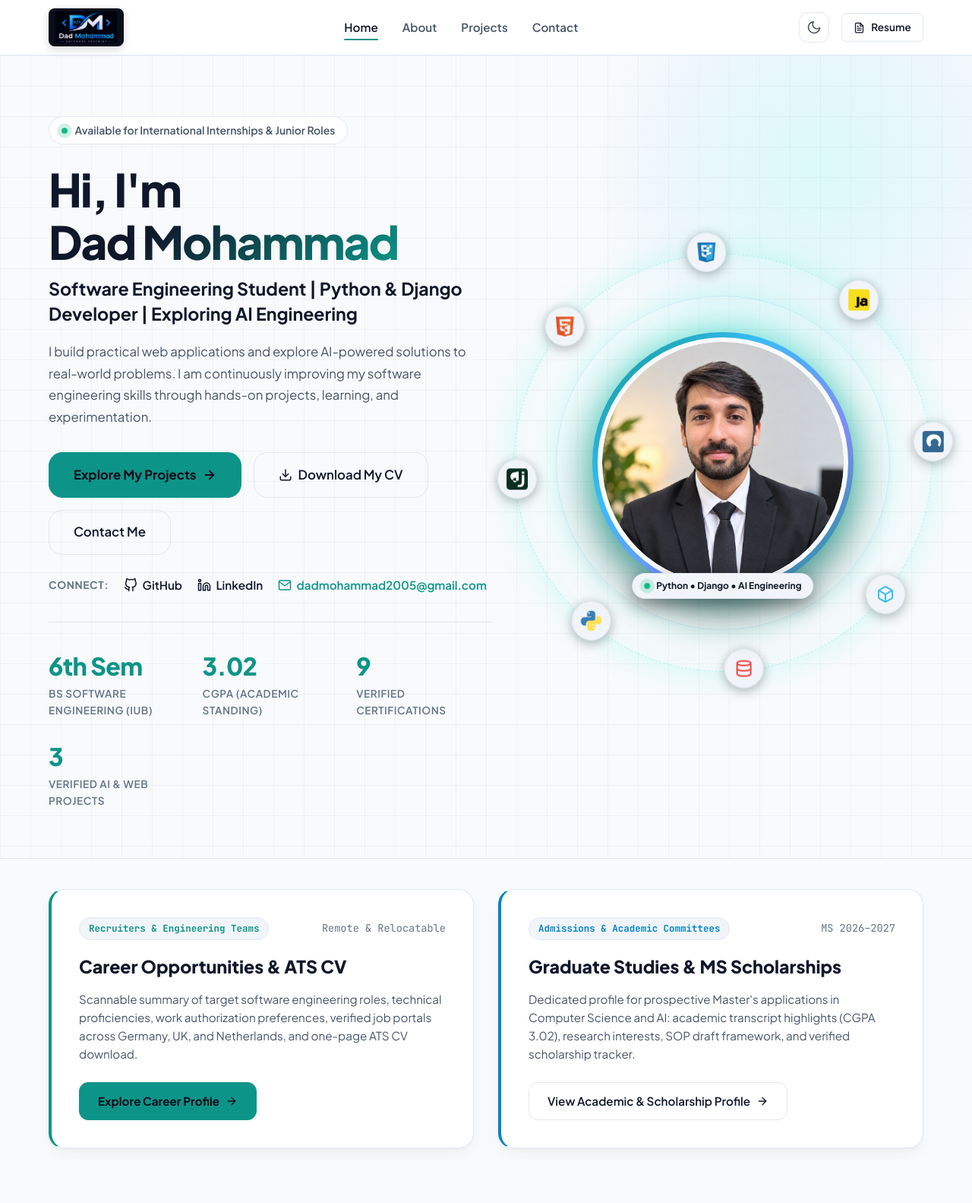
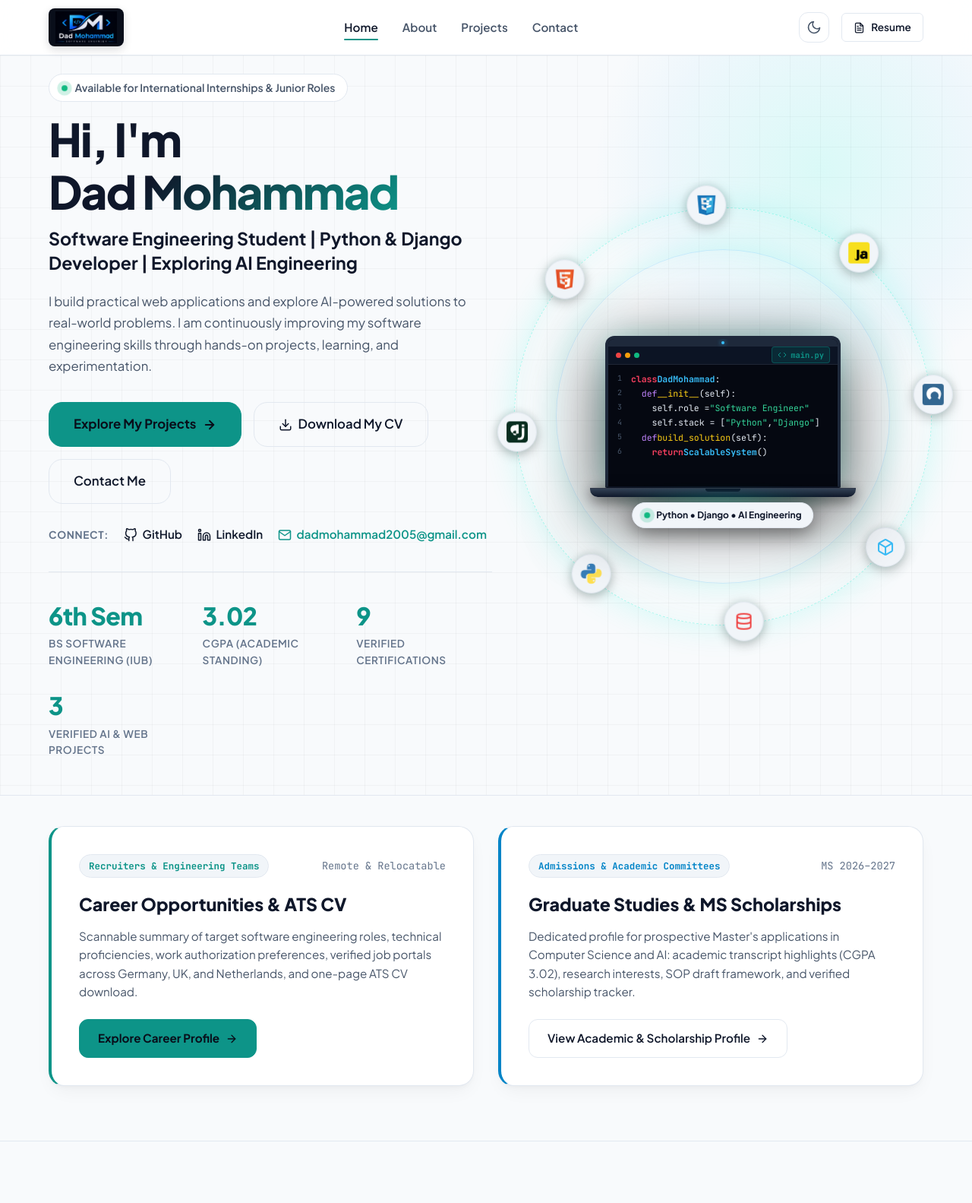
Before and after one commit to dadmohammad2005-spec/My_portfolio, a Django app: page / in a window 1280 px wide. Shown: the top 1583 px of the page at 76% size. Run offline with Django 5.2, Linux system fonts and the light colour scheme; data comes from the database, SQL or seed files in the repository; parts of the project's set-up code (start-up, migrations or seed data) failed here and were passed over.

Commit message:
feat(hero): decrease navbar distance and replace profile picture with sleek coding laptop in tech orbit

```diff
--- a/static/css/styles.css
+++ b/static/css/styles.css
@@ -475,7 +475,7 @@ button, input, textarea, select {
    HERO SECTION
    ========================================================================== */
 .hero-section {
-  padding: 5rem 0 4rem;
+  padding: 1.5rem 0 3rem;
   position: relative;
   overflow: hidden;
 }
@@ -681,79 +681,187 @@ button, input, textarea, select {
   border: 1px solid rgba(56, 189, 248, 0.22);
 }
 
-/* Central Avatar Wrapper (Fixed, stable, never rotating) - Large & Commanding */
-.hero-avatar-orbit-center {
+/* ==========================================================================
+   CENTRAL TECH WORKSTATION (Coding Laptop in Orbit)
+   ========================================================================== */
+.hero-laptop-center {
   position: relative;
-  width: 330px;
-  height: 330px;
+  width: 360px;
+  height: 250px;
+  z-index: 5;
+  display: flex;
+  flex-direction: column;
+  align-items: center;
+  justify-content: center;
+}
+
+.laptop-chassis {
+  position: relative;
+  width: 340px;
+  display: flex;
+  flex-direction: column;
+  align-items: center;
+  filter: drop-shadow(0 20px 45px rgba(0, 0, 0, 0.75));
+  transition: transform var(--transition-normal);
+}
+
+.hero-laptop-center:hover .laptop-chassis {
+  transform: translateY(-4px) scale(1.02);
+}
+
+/* Laptop Screen / Display */
+.laptop-screen {
+  width: 310px;
+  height: 200px;
+  background: #060913;
+  border: 4px solid #1e293b;
+  border-bottom: 2px solid #0f172a;
+  border-radius: 12px 12px 2px 2px;
+  overflow: hidden;
+  box-shadow: 0 0 35px rgba(0, 245, 212, 0.18), inset 0 0 20px rgba(0, 0, 0, 0.8);
+  display: flex;
+  flex-direction: column;
+}
+
+.laptop-bezel-top {
+  height: 10px;
+  background: #1e293b;
+  display: flex;
+  align-items: center;
+  justify-content: center;
+}
+
+.laptop-camera {
+  width: 4px;
+  height: 4px;
   border-radius: 50%;
-  z-index: 5;
-  display: flex;
-  align-items: center;
+  background: #38bdf8;
+  box-shadow: 0 0 6px #38bdf8;
+}
+
+/* IDE Code Window */
+.laptop-ide {
+  flex: 1;
+  background: #050811;
+  display: flex;
+  flex-direction: column;
+  overflow: hidden;
+  font-family: var(--font-mono);
+}
+
+.laptop-ide-header {
+  height: 24px;
+  background: #0c1424;
+  border-bottom: 1px solid rgba(255, 255, 255, 0.08);
+  display: flex;
+  align-items: center;
+  justify-content: space-between;
+  padding: 0 10px;
+}
+
+.laptop-ide-dots {
+  display: flex;
+  gap: 5px;
+}
+
+.laptop-ide-dots .dot {
+  width: 7px;
+  height: 7px;
+  border-radius: 50%;
+}
+.laptop-ide-dots .dot-red { background: #ef4444; }
+.laptop-ide-dots .dot-yellow { background: #f59e0b; }
+.laptop-ide-dots .dot-green { background: #10b981; }
+
+.laptop-ide-tab {
+  display: inline-flex;
+  align-items: center;
+  gap: 5px;
+  font-size: 0.65rem;
+  color: var(--accent-teal);
+  background: rgba(0, 245, 212, 0.1);
+  padding: 2px 7px;
+  border-radius: 4px;
+  border: 1px solid rgba(0, 245, 212, 0.2);
+  font-weight: 600;
+}
+
+/* IDE Code Body */
+.laptop-ide-body {
+  padding: 10px 12px;
+  font-size: 0.72rem;
+  line-height: 1.5;
+  color: #e2e8f0;
+  display: flex;
+  flex-direction: column;
+  gap: 2px;
+}
+
+.code-line {
+  display: flex;
+  align-items: center;
+  white-space: nowrap;
+}
+
+.line-num {
+  width: 18px;
+  color: #475569;
+  font-size: 0.62rem;
+  user-select: none;
+}
+
+.token-kw { color: #f43f5e; font-weight: 600; }
+.token-class { color: #38bdf8; font-weight: 700; }
+.token-fn { color: #c084fc; }
+.token-fn-name { color: #facc15; }
+.token-str { color: #34d399; }
+
+.code-cursor {
+  color: var(--accent-teal);
+  font-weight: 900;
+  animation: cursor-blink 1s step-end infinite;
+  margin-left: 2px;
+}
+
+@keyframes cursor-blink {
+  0%, 100% { opacity: 1; }
+  50% { opacity: 0; }
+}
+
+/* Laptop Keyboard Base */
+.laptop-base {
+  width: 350px;
+  height: 12px;
+  background: linear-gradient(180deg, #334155 0%, #1e293b 60%, #0f172a 100%);
+  border-radius: 0 0 10px 10px;
+  border-top: 1px solid rgba(255, 255, 255, 0.15);
+  box-shadow: 0 4px 18px rgba(0, 0, 0, 0.6);
+  position: relative;
+  display: flex;
   justify-content: center;
-  box-shadow: 0 25px 60px rgba(0, 0, 0, 0.65);
-}
-
-/* Glowing Border Frame */
-.avatar-spinning-border {
+}
+
+.laptop-notch {
+  width: 46px;
+  height: 4px;
+  background: #0f172a;
+  border-radius: 0 0 4px 4px;
+}
+
+.laptop-glow {
   position: absolute;
-  inset: -7px;
-  border-radius: 50%;
-  background: linear-gradient(
-    135deg,
-    var(--accent-teal),
-    #38bdf8,
-    #818cf8,
-    var(--accent-teal)
-  );
-  z-index: 1;
-  filter: drop-shadow(0 0 28px rgba(0, 245, 212, 0.6));
-}
-
-/* The Avatar Image Inner (Fixed, stationary, upright) */
-.avatar-image-inner {
-  position: relative;
-  width: 100%;
-  height: 100%;
-  border-radius: 50%;
-  overflow: hidden;
-  z-index: 2;
-  background: var(--bg-surface);
-  border: 6px solid var(--bg-body);
-  box-shadow: inset 0 0 25px rgba(0, 0, 0, 0.6);
-}
-
-.hero-avatar-circle {
-  width: 100%;
-  height: 100%;
-  object-fit: cover;
-  object-position: top center;
-  display: block;
-  border-radius: 50%;
-  transition: transform 0.4s ease;
-}
-
-.hero-avatar-orbit-center:hover .hero-avatar-circle {
-  transform: scale(1.04);
-}
-
-.hero-avatar-circle-placeholder {
-  width: 100%;
-  height: 100%;
-  display: flex;
-  flex-direction: column;
-  align-items: center;
-  justify-content: center;
-  background: linear-gradient(135deg, #0f172a, #1e293b);
-  border-radius: 50%;
-  text-align: center;
-  padding: 1rem;
+  bottom: -15px;
+  width: 300px;
+  height: 20px;
+  background: radial-gradient(ellipse at center, rgba(0, 245, 212, 0.4) 0%, transparent 70%);
+  filter: blur(8px);
+  pointer-events: none;
 }
 
 /* Floating Status Pill anchored below avatar */
 .hero-orbit-badge {
   position: absolute;
-  bottom: -14px;
+  bottom: -22px;
   left: 50%;
   transform: translateX(-50%);
   background: var(--bg-surface-elevated);
--- a/templates/home.html
+++ b/templates/home.html
@@ -16,7 +16,7 @@
       <!-- Left Column: Copy & Actions -->
       <div>
         <!-- Availability Indicator -->
-        <div class="hero-badge">
+        <div class="hero-badge" style="margin-bottom: 0.85rem;">
           <span class="pulse-dot"></span>
           <span>{{ site_settings.hero_badge_text|default:"Available for International Internships & Junior Roles" }}</span>
         </div>
@@ -118,19 +118,48 @@
         <div class="orbit-boundary-track"></div>
         <div class="orbit-boundary-track inner"></div>
 
-        <!-- Central Avatar: FIXED (Stationary Image, Never Rotates) -->
-        <div class="hero-avatar-orbit-center">
-          <div class="avatar-spinning-border"></div>
-          <div class="avatar-image-inner">
-            {% if site_settings.profile_photo %}
-              <img src="{{ site_settings.profile_photo.url }}" alt="{{ site_settings.name }}" class="hero-avatar-circle">
-            {% else %}
-              <div class="hero-avatar-circle-placeholder">
-                <span style="font-size: 2.4rem; font-weight: 800; color: var(--accent-teal);">DM</span>
-                <span style="font-size: 0.82rem; color: var(--text-secondary); margin-top: 0.25rem;">Software Engineering</span>
+        <!-- Central Tech Workstation Laptop: Clean Code Showcase -->
+        <div class="hero-laptop-center" aria-label="Dad Mohammad - Developer Workstation">
+          <div class="laptop-chassis">
+            <!-- Laptop Screen Display -->
+            <div class="laptop-screen">
+              <!-- Top Bezel & Camera -->
+              <div class="laptop-bezel-top">
+                <span class="laptop-camera"></span>
               </div>
-            {% endif %}
+              <!-- Code Editor Window -->
+              <div class="laptop-ide">
+                <!-- Window Header Tabs -->
+                <div class="laptop-ide-header">
+                  <div class="laptop-ide-dots">
+                    <span class="dot dot-red"></span>
+                    <span class="dot dot-yellow"></span>
+                    <span class="dot dot-green"></span>
+                  </div>
+                  <div class="laptop-ide-tab">
+                    <svg width="12" height="12" viewBox="0 0 24 24" fill="none" stroke="currentColor" stroke-width="2"><polyline points="16 18 22 12 16 6"></polyline><polyline points="8 6 2 12 8 18"></polyline></svg>
+                    <span>main.py</span>
+                  </div>
+                </div>
+                <!-- Code Editor Lines -->
+                <div class="laptop-ide-body">
+                  <div class="code-line"><span class="line-num">1</span><span class="token-kw">class</span> <span class="token-class">DadMohammad</span>:</div>
+                  <div class="code-line"><span class="line-num">2</span>&nbsp;&nbsp;<span class="token-fn">def</span> <span class="token-fn-name">__init__</span>(self):</div>
+                  <div class="code-line"><span class="line-num">3</span>&nbsp;&nbsp;&nbsp;&nbsp;self.role = <span class="token-str">"Software Engineer"</span></div>
+                  <div class="code-line"><span class="line-num">4</span>&nbsp;&nbsp;&nbsp;&nbsp;self.stack = [<span class="token-str">"Python"</span>, <span class="token-str">"Django"</span>]</div>
+                  <div class="code-line"><span class="line-num">5</span>&nbsp;&nbsp;<span class="token-fn">def</span> <span class="token-fn-name">build_solution</span>(self):</div>
+                  <div class="code-line"><span class="line-num">6</span>&nbsp;&nbsp;&nbsp;&nbsp;<span class="token-kw">return</span> <span class="token-class">ScalableSystem</span>()<span class="code-cursor">|</span></div>
+                </div>
+              </div>
+            </div>
+            <!-- Laptop Keyboard Base / Deck -->
+            <div class="laptop-base">
+              <div class="laptop-notch"></div>
+            </div>
+            <!-- Under-laptop ambient glow -->
+            <div class="laptop-glow"></div>
           </div>
+
           <!-- Floating Status Badge -->
           <div class="hero-orbit-badge">
             <span class="pulse-dot"></span>
```
Also changed, not shown: other parts of static/css/styles.css (+40 -7 lines).
